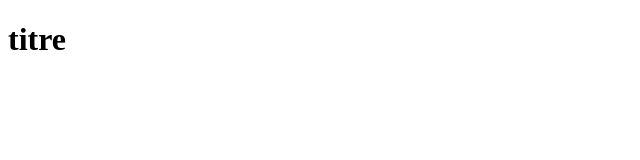
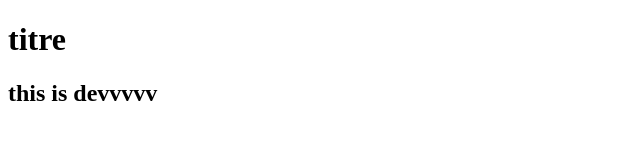
Before and after one commit to asma-benzaoucha/prj2cp, a plain HTML site: page index.html in a window 1280 px wide. Shown: the whole page, without its empty margins (0-640 px from the left). Drawn offline with Linux system fonts and the light colour scheme.

Commit message:
merge dev with master

```diff
--- a/index.html
+++ b/index.html
@@ -8,5 +8,6 @@
 </head>
 <body>
     <h1>titre</h1>
+    <h2>this is devvvvv</h2>
 </body>
 </html>
```
